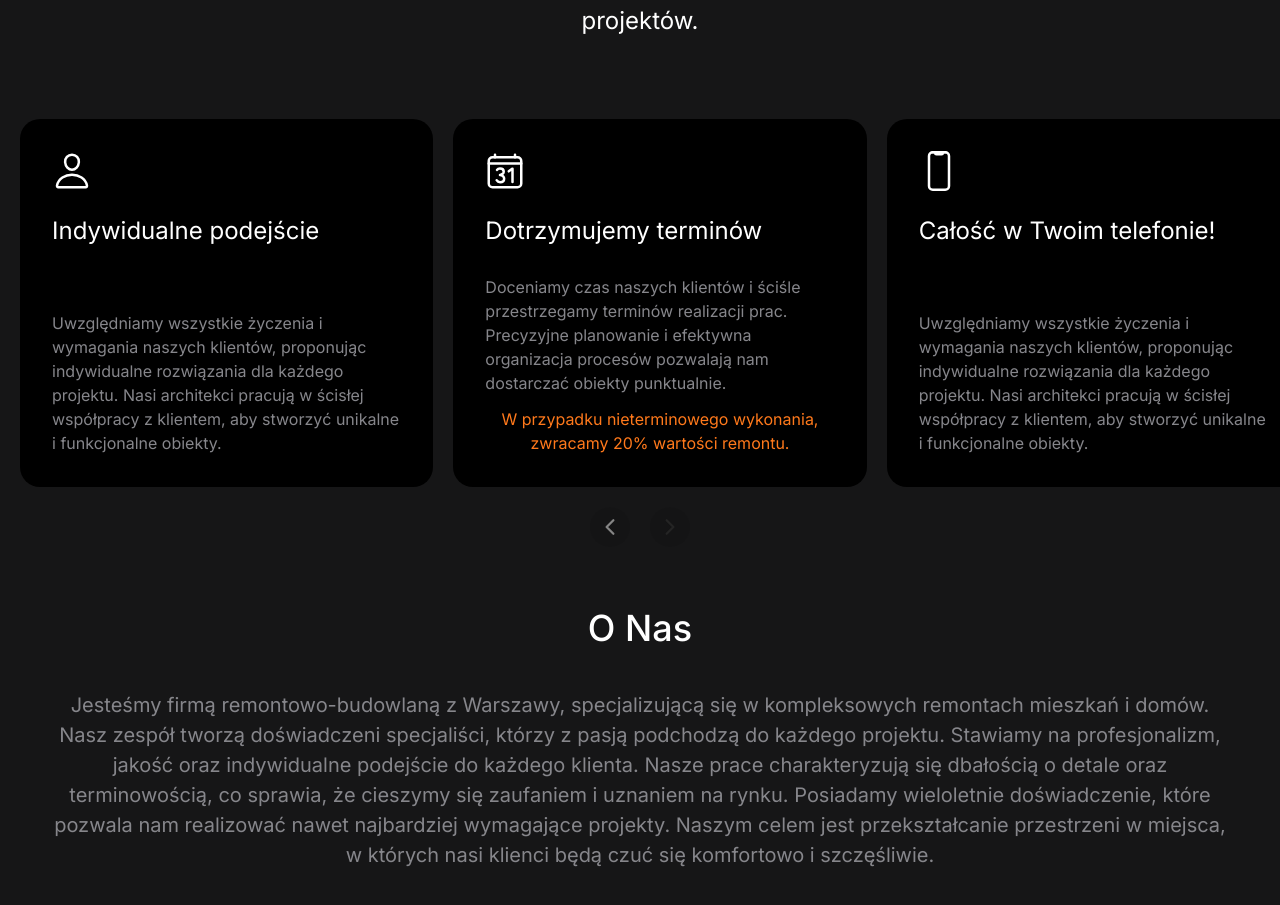
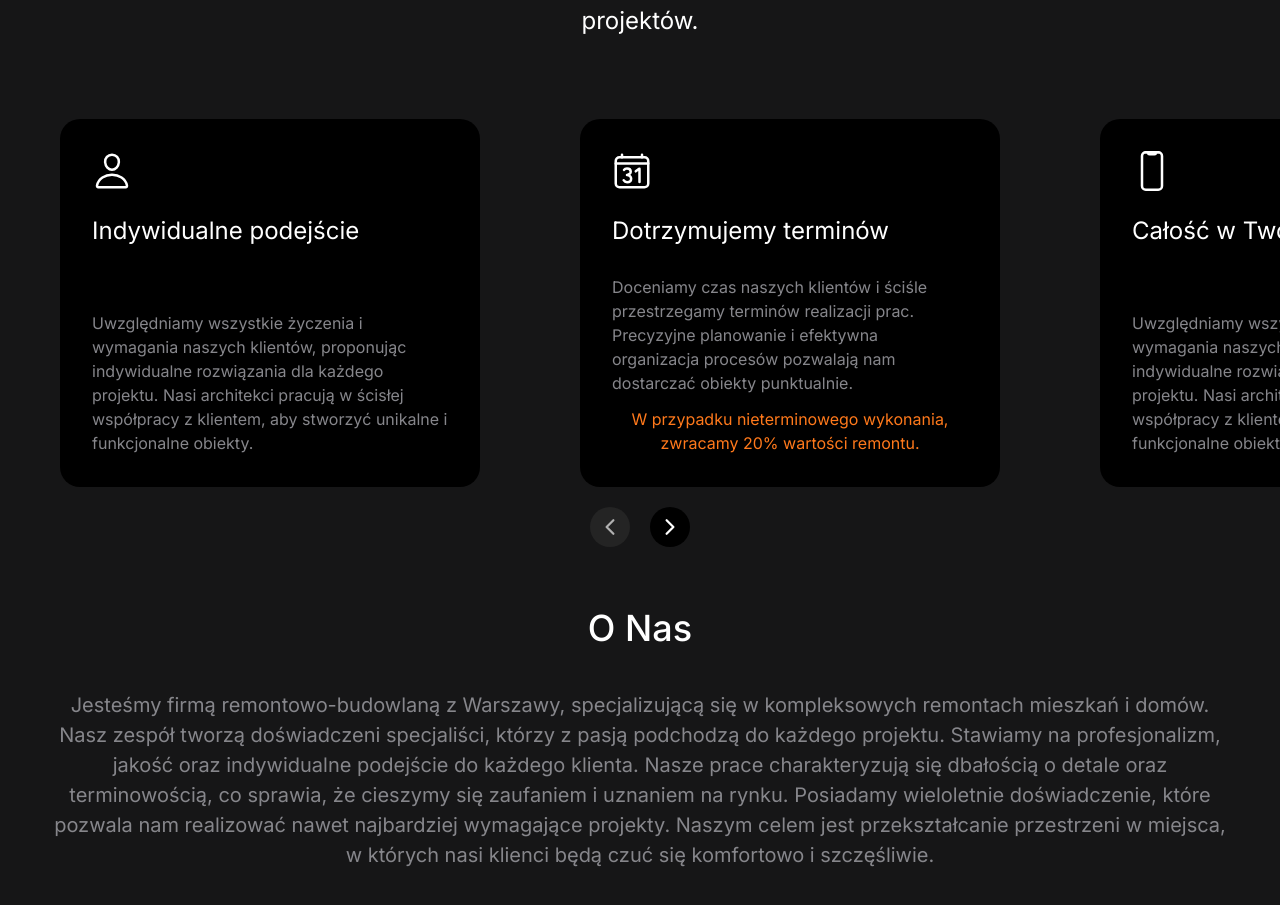
Before and after one commit to gorbatiukcom/admiral, a Next.js app in the folder packages/bud/: page / in a window 1280 px wide. Shown: the part 1021-1926 px from the top of the page. Built offline with nearby package versions, Linux system fonts and the light colour scheme.

Commit message:
[bud] fix UI bugs

```diff
--- a/packages/bud/src/app/home.tsx
+++ b/packages/bud/src/app/home.tsx
@@ -2,25 +2,20 @@
 
 import "swiper/css";
 
-// import "swiper/css/navigation";
-import { Box, Button, Flex, Heading, Icon, IconButton, Image, Text } from "@chakra-ui/react";
+import { Box, Button, Flex, Heading, Icon, IconButton, Text } from "@chakra-ui/react";
 import { useState } from "react";
 import {
   IoAdd,
   IoCalendarNumberOutline,
-  IoCashOutline,
   IoChevronBack,
   IoChevronForward,
   IoEyeOffOutline,
-  IoPerson,
   IoPersonOutline,
   IoPhonePortraitOutline,
 } from "react-icons/io5";
-import { Navigation } from "swiper/modules";
-import { Swiper, SwiperSlide, useSwiper, useSwiperSlide } from "swiper/react";
+import { Swiper, SwiperSlide, useSwiper } from "swiper/react";
 
 import { Link } from "../components/link";
-import { SocialMediaLinks } from "../components/SocialMediaLinks";
 
 const HeroBlock = () => {
   return (
@@ -108,7 +103,6 @@ const AdvantageItem = ({
     borderRadius={["20px"]}
     width="100%"
     maxWidth="420px"
-    // border="1px solid red"
     height={["320px", "368px"]}
   >
     <Box>
@@ -132,30 +126,42 @@ const AdvantageItem = ({
 
 const SlidePrevButton = ({ disabled }: { disabled: boolean }) => {
   const swiper = useSwiper();
-  console.log("🚀 ~ SlidePrevButton ~ swiper:", swiper);
+
   return (
-    <IconButton
-      aria-label="prev"
-      icon={<Icon as={IoChevronBack} boxSize={6} color={disabled ? "gray.500" : undefined} />}
-      isRound={true}
-      colorScheme="blackAlpha"
+    <Flex
+      as="button"
       onClick={() => swiper.slidePrev()}
+      bg={disabled ? "gray.800" : "black"}
+      borderRadius="100%"
+      width="40px"
+      height="40px"
+      justifyContent="center"
+      alignItems="center"
       disabled={disabled}
-    />
+      cursor={disabled ? "default" : undefined}
+    >
+      <Icon as={IoChevronBack} boxSize={6} color={disabled ? "gray.400" : "white"} />
+    </Flex>
   );
 };
 const SlideNextButton = ({ disabled }: { disabled: boolean }) => {
   const swiper = useSwiper();
 
   return (
-    <IconButton
-      aria-label="prev"
-      icon={<Icon as={IoChevronForward} boxSize={6} color={disabled ? "gray.500" : undefined} />}
-      isRound={true}
-      colorScheme="blackAlpha"
+    <Flex
+      as="button"
       onClick={() => swiper.slideNext()}
+      bg={disabled ? "gray.800" : "black"}
+      borderRadius="100%"
+      width="40px"
+      height="40px"
+      justifyContent="center"
+      alignItems="center"
       disabled={disabled}
-    />
+      cursor={disabled ? "default" : undefined}
+    >
+      <Icon as={IoChevronForward} boxSize={6} color={disabled ? "gray.400" : "white"} />
+    </Flex>
   );
 };
 const AdvantagesBlock = () => {
@@ -166,17 +172,14 @@ const AdvantagesBlock = () => {
       slidesOffsetBefore={20}
       slidesOffsetAfter={20}
       onReachBeginning={() => {
-        console.log("🚀 ~ AdvantagesBlock ~ START:");
         setIsBeginning(true);
       }}
       onFromEdge={() => {
-        console.log("🚀 ~ AdvantagesBlock ~ MIDDLE:");
         setIsEnd(false);
         setIsBeginning(false);
       }}
       onReachEnd={() => {
         setIsEnd(true);
-        console.log("🚀 ~ AdvantagesBlock ~ END:");
       }}
       breakpoints={{
         // when window width is >= 320px
@@ -197,7 +200,7 @@ const AdvantagesBlock = () => {
           spaceBetween: 20,
         },
         1200: {
-          slidesPerView: 3,
+          slidesPerView: 2.5,
           spaceBetween: 20,
         },
         1550: {
@@ -205,19 +208,33 @@ const AdvantagesBlock = () => {
           spaceBetween: 20,
         },
         1900: {
-          slidesPerView: 5.5,
+          slidesPerView: 4.2,
+          spaceBetween: 20,
+        },
+        2000: {
+          slidesPerView: 5,
           spaceBetween: 20,
         },
       }}
     >
-      <SwiperSlide>
+      <SwiperSlide
+        style={{
+          display: "flex",
+          justifyContent: "center",
+        }}
+      >
         <AdvantageItem
           icon={IoPersonOutline}
           title="Indywidualne podejście"
           description="Uwzględniamy wszystkie życzenia i wymagania naszych klientów, proponując indywidualne rozwiązania dla każdego projektu. Nasi architekci pracują w ścisłej współpracy z klientem, aby stworzyć unikalne i funkcjonalne obiekty."
         />
       </SwiperSlide>
-      <SwiperSlide>
+      <SwiperSlide
+        style={{
+          display: "flex",
+          justifyContent: "center",
+        }}
+      >
         <AdvantageItem
           icon={IoCalendarNumberOutline}
           title="Dotrzymujemy terminów"
@@ -225,21 +242,36 @@ const AdvantagesBlock = () => {
           notes="W przypadku nieterminowego wykonania, zwracamy 20% wartości remontu."
         />
       </SwiperSlide>
-      <SwiperSlide>
+      <SwiperSlide
+        style={{
+          display: "flex",
+          justifyContent: "center",
+        }}
+      >
         <AdvantageItem
           icon={IoPhonePortraitOutline}
           title="Całość w Twoim telefonie!"
           description="Uwzględniamy wszystkie życzenia i wymagania naszych klientów, proponując indywidualne rozwiązania dla każdego projektu. Nasi architekci pracują w ścisłej współpracy z klientem, aby stworzyć unikalne i funkcjonalne obiekty."
         />
       </SwiperSlide>
-      <SwiperSlide>
+      <SwiperSlide
+        style={{
+          display: "flex",
+          justifyContent: "center",
+        }}
+      >
         <AdvantageItem
           icon={IoEyeOffOutline}
           title="Przejrzyste rozliczanie kosztów"
           description="Każdy ruch środków na Twoim koncie przeznaczonym na remont będzie potwierdzony raportem! Tylko Ty potwierdzasz wszystkie wydatki, niezależnie od tego, czy chodzi o zakup materiałów, czy o opłatę za pracę fachowców."
         />
       </SwiperSlide>
-      <SwiperSlide>
+      <SwiperSlide
+        style={{
+          display: "flex",
+          justifyContent: "center",
+        }}
+      >
         <AdvantageItem
           icon={IoPersonOutline}
           title="Fotograficzna i wideo rejestracja"
--- a/packages/bud/src/app/services/ServicesDesktop.tsx
+++ b/packages/bud/src/app/services/ServicesDesktop.tsx
@@ -3,6 +3,7 @@
 import { Box, Button, Flex, Heading, Icon, Text } from "@chakra-ui/react";
 import { IoAdd } from "react-icons/io5";
 
+import { Link } from "../../components/link";
 import { ServicesBud } from "./services-data";
 
 export default function ServicesDesktop() {
@@ -46,10 +47,10 @@ export default function ServicesDesktop() {
               </Text>
             )}
 
+            <Link href={`/services/order?project=${id}`} mx="auto">
               <Button
                 size={["xl"]}
                 width="max-content"
-              mx="auto"
                 borderRadius="100px"
                 bg="rgba(114, 114, 114, 0.5)"
                 color="textPrimaryWhite"
@@ -68,6 +69,7 @@ export default function ServicesDesktop() {
                   </Flex>
                 </Flex>
               </Button>
+            </Link>
             <Text textAlign="center" color="brand.orange" fontSize={["lg"]} mt={[4, 8]}>
               Każdy rodzaj remontu może obejmować dodatkowe usługi i prace, w zależności od
               specyfiki i wymagań klienta.
--- a/packages/bud/src/components/header/header.tsx
+++ b/packages/bud/src/components/header/header.tsx
@@ -216,7 +216,7 @@ const MobileHeader = ({
         <DrawerOverlay />
         <DrawerContent bg="black">
           <DrawerCloseButton color="textPrimaryWhite" size="lg" />
-          <DrawerBody display="flex" flexDirection="column" justifyContent="center" px={5}>
+          <DrawerBody display="flex" flexDirection="column" justifyContent="center" px={5} gap={4}>
             {NavigationLinks.map(({ url, segment, name }) => (
               <Link
                 key={name}
@@ -241,6 +241,39 @@ const MobileHeader = ({
                 {name}
               </Link>
             ))}
+            <Link
+              href="https://admiralinterior.com/"
+              py={1}
+              pl={5}
+              pr={2}
+              fontWeight={500}
+              fontSize="20px"
+              lineHeight="40px"
+              cursor="pointer"
+              _hover={{
+                color: "brand.orange",
+              }}
+              position="relative"
+              bg="brand.blue"
+              color="textPrimaryWhite"
+              borderRadius="100px"
+              onClick={onClose}
+            >
+              <Flex alignItems="center" justifyContent="space-between">
+                Admiral Interior
+                <Flex
+                  bg="white"
+                  color="black"
+                  p={1}
+                  borderRadius="100%"
+                  justifyContent="center"
+                  alignItems="center"
+                  transform="rotate(-45deg)"
+                >
+                  <Icon as={IoArrowForward} boxSize={6} />
+                </Flex>
+              </Flex>
+            </Link>
           </DrawerBody>
 
           <DrawerFooter justifyContent="flex-start" p={5}>
@@ -297,41 +330,6 @@ const MobileHeader = ({
                   Zamów rozmowę telefoniczną
                 </Button>
               </Link>
-
-              <Link
-                mt={2}
-                href="https://admiralinterior.com/"
-                py={1}
-                pl={5}
-                pr={2}
-                fontWeight={500}
-                fontSize="20px"
-                lineHeight="40px"
-                cursor="pointer"
-                _hover={{
-                  color: "brand.orange",
-                }}
-                position="relative"
-                bg="brand.blue"
-                color="textPrimaryWhite"
-                borderRadius="100px"
-                onClick={onClose}
-              >
-                <Flex alignItems="center" justifyContent="space-between">
-                  Admiral Interior
-                  <Flex
-                    bg="white"
-                    color="black"
-                    p={1}
-                    borderRadius="100%"
-                    justifyContent="center"
-                    alignItems="center"
-                    transform="rotate(-45deg)"
-                  >
-                    <Icon as={IoArrowForward} boxSize={6} />
-                  </Flex>
-                </Flex>
-              </Link>
             </Flex>
           </DrawerFooter>
         </DrawerContent>
```
Also changed, not shown: 1 other file (tests, documents, lock files or other folders). Lines whose indentation alone changed are shown as unchanged.
